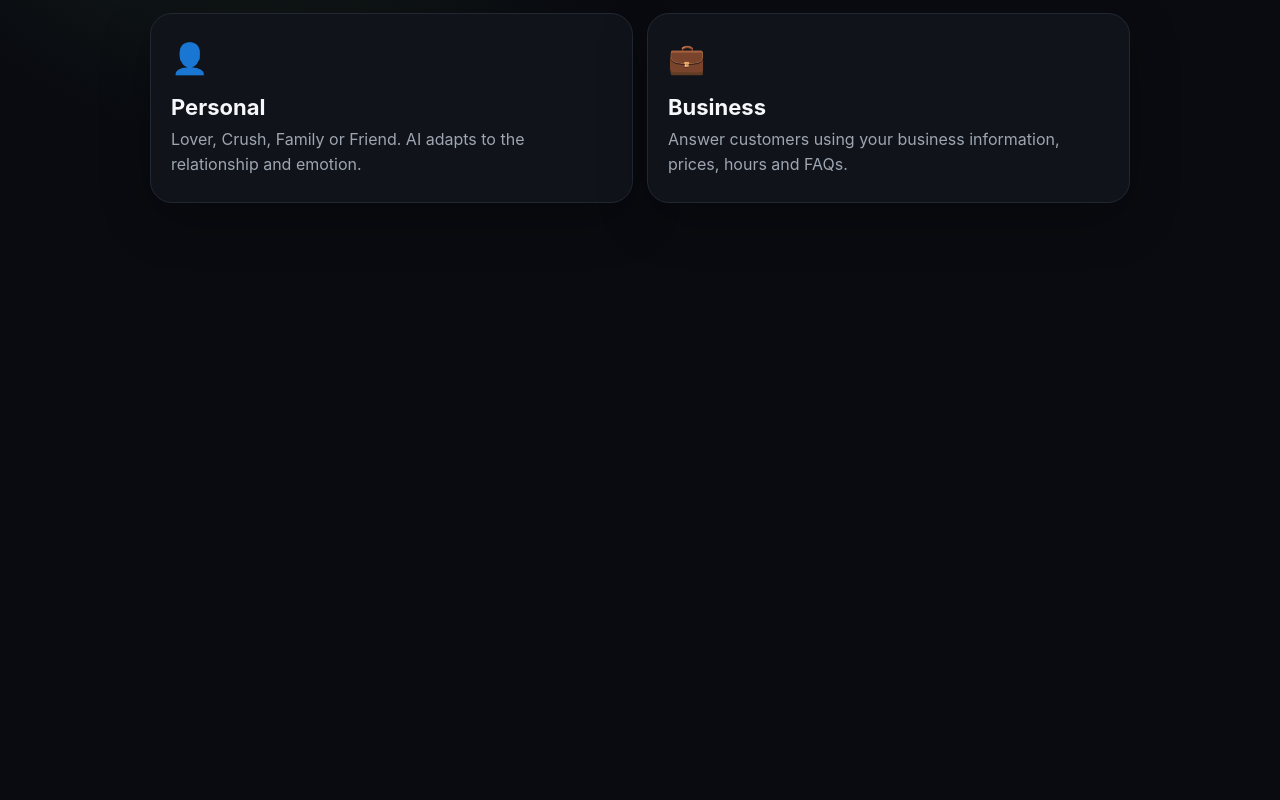
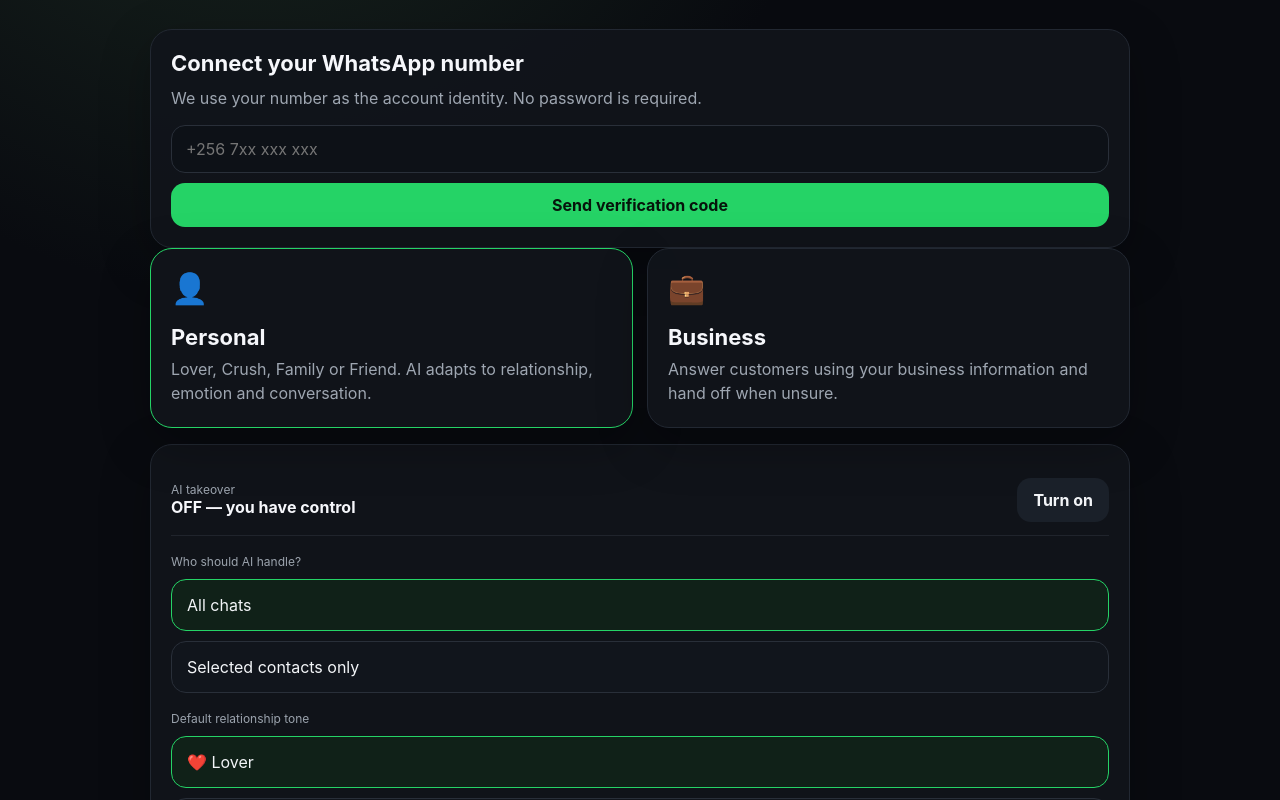
Before and after one commit to rangkim166-create/whatsapp-ai, a Next.js app: page / in a window 1280 px wide. Shown: the part 300-1100 px from the top of the page. Before the commit the page ends 800 px from the top, so only its background shows below. Built offline with nearby package versions, Linux system fonts and the light colour scheme; no server answers.

Commit message:
Wire frontend to Supabase auth and settings

```diff
--- a/app/page.tsx
+++ b/app/page.tsx
@@ -1,12 +1,20 @@
 "use client";
-import {useState} from "react";
-type Mode="personal"|"business"|null; type Relationship="Lover"|"Crush"|"Family"|"Friend";
+import {useEffect,useState} from "react"; import {supabase} from "../lib/supabase";
+type Mode="personal"|"business"; type Relationship="lover"|"crush"|"family"|"friend";
+const labels:Record<Relationship,string>={lover:"❤️ Lover",crush:"😍 Crush",family:"👨‍👩‍👧 Family",friend:"🤝 Friend"};
 export default function Home(){
- const [mode,setMode]=useState<Mode>(null),[scope,setScope]=useState<"all"|"selected">("all"),[relationship,setRelationship]=useState<Relationship>("Lover");
- return <div className="shell"><header className="top"><div className="brand"><div className="logo">W</div>WhatsApp AI</div><div className="status">Ready to connect</div></header><main className="main"><section className="hero"><h1>Your replies.<br/>Handled naturally.</h1><p>Choose where AI can help, keep control of every chat, and let the assistant wait for you before replying automatically.</p></section>
- {!mode?<div className="grid"><button className="card mode" onClick={()=>setMode("personal")}><div className="emoji">👤</div><h2>Personal</h2><p>Lover, Crush, Family or Friend. AI adapts to the relationship and emotion.</p></button><button className="card mode" onClick={()=>setMode("business")}><div className="emoji">💼</div><h2>Business</h2><p>Answer customers using your business information, prices, hours and FAQs.</p></button></div>
- :<section className="card panel"><div className="row"><div><div className="label">Mode</div><div className="value">{mode==="personal"?"👤 Personal":"💼 Business"}</div></div><button className="secondary" onClick={()=>setMode(null)}>Change</button></div><div className="row"><div><div className="label">WhatsApp</div><div className="value">Not connected yet</div></div><span className="pill"><span className="dot"/> Offline</span></div><div className="choice"><div className="label">Who should AI handle?</div><button className={scope==="all"?"active":""} onClick={()=>setScope("all")}>All chats</button><button className={scope==="selected"?"active":""} onClick={()=>setScope("selected")}>Selected contacts only</button></div>
- {mode==="personal"&&<div className="choice"><div className="label">Relationship for selected contacts</div>{(["Lover","Crush","Family","Friend"] as Relationship[]).map(x=><button key={x} className={relationship===x?"active":""} onClick={()=>setRelationship(x)}>{x==="Lover"?"❤️":x==="Crush"?"😍":x==="Family"?"👨‍👩‍👧":"🤝"} {x}</button>)}</div>}
- {mode==="business"&&<div className="card" style={{marginTop:14}}><div className="value">Business setup</div><p style={{marginTop:8}}>Add business name, products/services, prices, opening hours, location, FAQs and rules. AI hands off when unsure.</p></div>}
- <div className="actions"><button className="primary">Connect WhatsApp</button><button className="secondary">AI Takeover: OFF</button></div><div className="small">Takeover waits 10 seconds for your manual reply. If you reply first, the pending AI response is cancelled.</div></section>}</main></div>
-}
+const [mode,setMode]=useState<Mode>("personal"),[scope,setScope]=useState<"all"|"selected">("all"),[relationship,setRelationship]=useState<Relationship>("lover"),[phone,setPhone]=useState(""),[otp,setOtp]=useState(""),[otpSent,setOtpSent]=useState(false),[userId,setUserId]=useState<string|null>(null),[takeover,setTakeover]=useState(false),[saved,setSaved]=useState(false),[loading,setLoading]=useState(true),[message,setMessage]=useState("");
+const [business,setBusiness]=useState({name:"",description:"",location:"",phone:""});
+useEffect(()=>{(async()=>{const {data}=await supabase.auth.getSession();setUserId(data.session?.user.id??null);if(data.session?.user)await loadSettings(data.session.user.id);setLoading(false)})();const {data}=supabase.auth.onAuthStateChange((_e,s)=>setUserId(s?.user.id??null));return()=>data.subscription.unsubscribe()},[]);
+async function loadSettings(uid:string){const {data}=await supabase.from("ai_settings").select("mode,auto_reply,personality").eq("user_id",uid).maybeSingle();if(data){setMode(data.mode==="business"?"business":"personal");setTakeover(!!data.auto_reply);if(["lover","crush","family","friend"].includes(data.personality))setRelationship(data.personality as Relationship)}const {data:b}=await supabase.from("business_profiles").select("business_name,description,location,phone").eq("user_id",uid).maybeSingle();if(b)setBusiness({name:b.business_name??"",description:b.description??"",location:b.location??"",phone:b.phone??""})}
+async function sendOtp(){setMessage("");if(!phone.trim())return setMessage("Enter your WhatsApp phone number.");const {error}=await supabase.auth.signInWithOtp({phone:phone.trim()});if(error)setMessage(error.message);else{setOtpSent(true);setMessage("Verification code sent.")}}
+async function verifyOtp(){const {error}=await supabase.auth.verifyOtp({phone:phone.trim(),token:otp.trim(),type:"sms"});if(error)setMessage(error.message);else setMessage("Account connected.")}
+async function save(){if(!userId)return setMessage("Verify your phone first.");setSaved(false);const {error}=await supabase.from("ai_settings").upsert({user_id:userId,mode,auto_reply:takeover,personality:relationship,system_prompt:mode==="personal"?"Relationship tone: "+relationship+". Adapt naturally to emotion, intent and conversation history.":"",handoff_enabled:true},{onConflict:"user_id"});if(error)return setMessage(error.message);if(mode==="business"){const {error:e}=await supabase.from("business_profiles").upsert({user_id:userId,business_name:business.name||null,description:business.description||null,location:business.location||null,phone:business.phone||null},{onConflict:"user_id"});if(e)return setMessage(e.message)}setSaved(true);setMessage("Settings saved securely.");setTimeout(()=>setSaved(false),2500)}
+if(loading)return <div className="loading">Loading your secure workspace…</div>;
+return <div className="shell"><header className="top"><div className="brand"><div className="logo">W</div>WhatsApp AI</div><div className={"status "+(userId?"online":"")}>{userId?"Account connected":"Not signed in"}</div></header><main className="main"><section className="hero"><h1>Your replies.<br/>Handled naturally.</h1><p>Connect your account, choose how AI should behave, and keep final control over your WhatsApp conversations.</p></section>
+{!userId&&<section className="card auth"><h2>Connect your WhatsApp number</h2><p>We use your number as the account identity. No password is required.</p><input value={phone} onChange={e=>setPhone(e.target.value)} placeholder="+256 7xx xxx xxx" inputMode="tel"/>{otpSent&&<input value={otp} onChange={e=>setOtp(e.target.value)} placeholder="Verification code" inputMode="numeric"/>}<button className="primary" onClick={otpSent?verifyOtp:sendOtp}>{otpSent?"Verify code":"Send verification code"}</button>{message&&<div className="notice">{message}</div>}</section>}
+<section className="grid"><button className={"card mode "+(mode==="personal"?"selected":"")} onClick={()=>setMode("personal")}><div className="emoji">👤</div><h2>Personal</h2><p>Lover, Crush, Family or Friend. AI adapts to relationship, emotion and conversation.</p></button><button className={"card mode "+(mode==="business"?"selected":"")} onClick={()=>setMode("business")}><div className="emoji">💼</div><h2>Business</h2><p>Answer customers using your business information and hand off when unsure.</p></button></section>
+<section className="card panel"><div className="row"><div><div className="label">AI takeover</div><div className="value">{takeover?"ON — AI can reply automatically":"OFF — you have control"}</div></div><button className={takeover?"danger":"secondary"} onClick={()=>setTakeover(!takeover)}>{takeover?"Turn off":"Turn on"}</button></div><div className="choice"><div className="label">Who should AI handle?</div><button className={scope==="all"?"active":""} onClick={()=>setScope("all")}>All chats</button><button className={scope==="selected"?"active":""} onClick={()=>setScope("selected")}>Selected contacts only</button></div>
+{mode==="personal"&&<div className="choice"><div className="label">Default relationship tone</div>{(Object.keys(labels) as Relationship[]).map(x=><button key={x} className={relationship===x?"active":""} onClick={()=>setRelationship(x)}>{labels[x]}</button>)}</div>}
+{mode==="business"&&<div className="business"><div className="label">Business knowledge</div><input value={business.name} onChange={e=>setBusiness({...business,name:e.target.value})} placeholder="Business name"/><textarea value={business.description} onChange={e=>setBusiness({...business,description:e.target.value})} placeholder="Products/services, prices, FAQs and rules"/><input value={business.location} onChange={e=>setBusiness({...business,location:e.target.value})} placeholder="Location"/><input value={business.phone} onChange={e=>setBusiness({...business,phone:e.target.value})} placeholder="Business phone"/></div>}
+<div className="actions"><button className="primary" onClick={save}>{saved?"Saved ✓":"Save settings"}</button><div className="small">Settings are stored in Supabase with per-user RLS. WhatsApp session connection remains gated until the WAHA server is configured.</div></div>{message&&userId&&<div className="notice">{message}</div>}<div className="small">AI waits 10 seconds for your manual reply. If you reply first, the pending AI response is cancelled.</div></section></main></div>}
--- /dev/null
+++ b/lib/supabase.ts
@@ -0,0 +1,4 @@
+import { createClient } from "@supabase/supabase-js";
+const url=process.env.NEXT_PUBLIC_SUPABASE_URL??"https://gdmaahsxtmosuvzazdae.supabase.co";
+const key=process.env.NEXT_PUBLIC_SUPABASE_PUBLISHABLE_KEY??"sb_publishable_-iuOOsmsQGxDcj-UjOu6cQ_1HKUZt6G";
+export const supabase=createClient(url,key,{auth:{persistSession:true,autoRefreshToken:true,detectSessionInUrl:true}});
```
Also changed, not shown: app/globals.css (+1 -1 lines), 2 other files (tests, documents, lock files or other folders).
